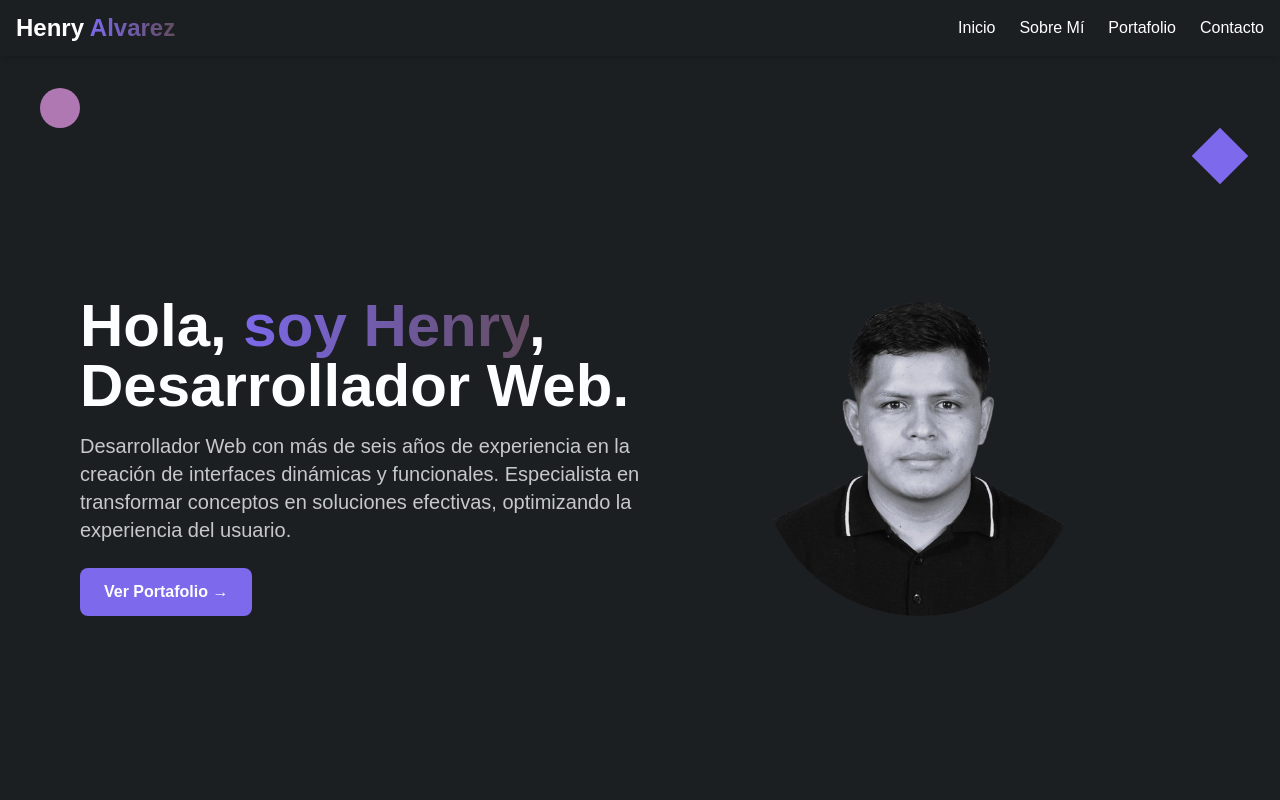
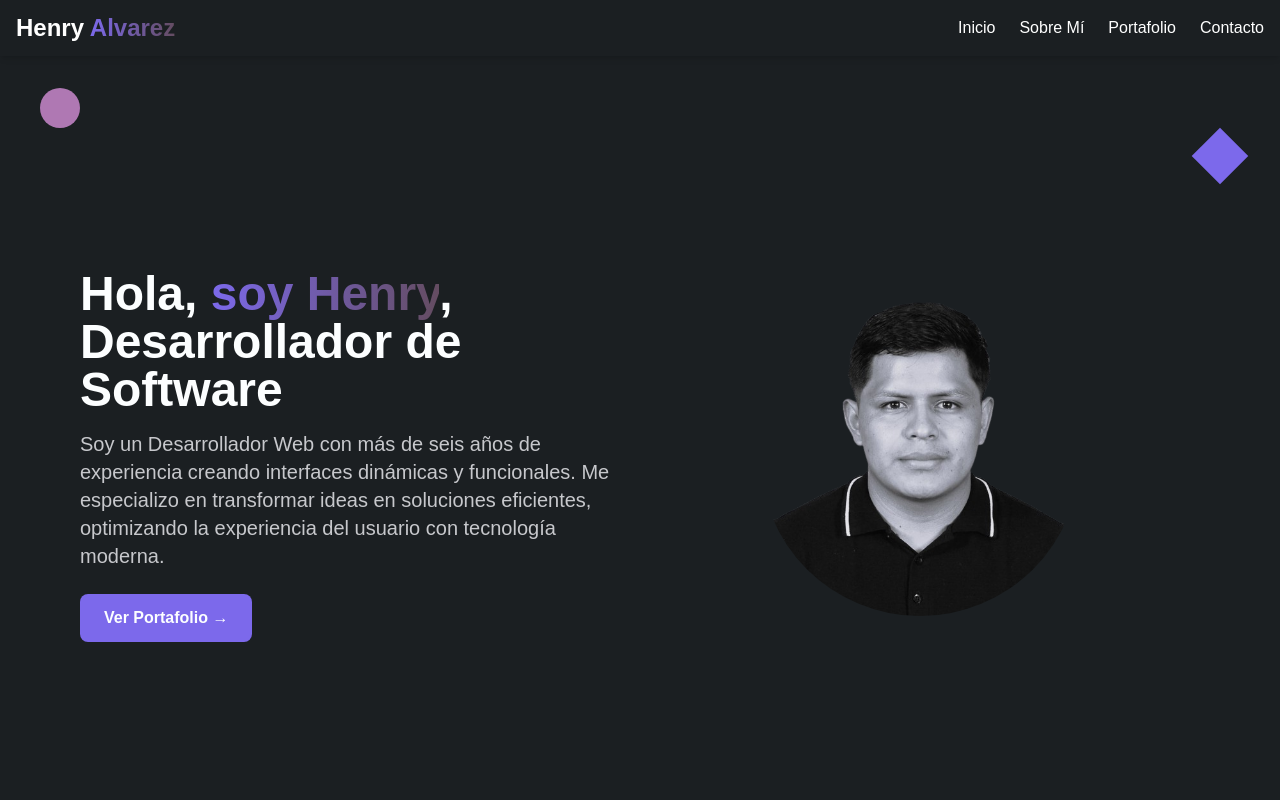
Before and after one commit to HenryAlvarez/portfolio, a Next.js app: page / in a window 1280 px wide. Shown: the top 800 px of the page. Built offline with nearby package versions, Linux system fonts and the light colour scheme.

Commit message:
desarrollador de softeare

```diff
--- a/src/components/Hero.js
+++ b/src/components/Hero.js
@@ -15,12 +15,11 @@ export default function Hero() {
 
       {/* Texto */}
       <div className="flex-1 text-center lg:text-left flex flex-col justify-center items-center lg:items-start">
-        <h1 className="text-4xl lg:text-6xl font-bold text-text leading-tight">
-          Hola, <span className="text-highlight texto-gradiente">soy Henry</span>, Desarrollador Web.
+        <h1 className="text-4xl lg:text-5xl font-bold text-text leading-tight">
+          Hola, <span className="text-highlight texto-gradiente">soy Henry</span>, Desarrollador de Software
         </h1>
         <p className="text-secondary mt-4 text-lg lg:text-xl">
-          Desarrollador Web con más de seis años de experiencia en la creación de interfaces dinámicas y funcionales.
-          Especialista en transformar conceptos en soluciones efectivas, optimizando la experiencia del usuario.
+        Soy un Desarrollador Web con más de seis años de experiencia creando interfaces dinámicas y funcionales. Me especializo en transformar ideas en soluciones eficientes, optimizando la experiencia del usuario con tecnología moderna.
         </p>
         <a
           href="#portafolio"
```
